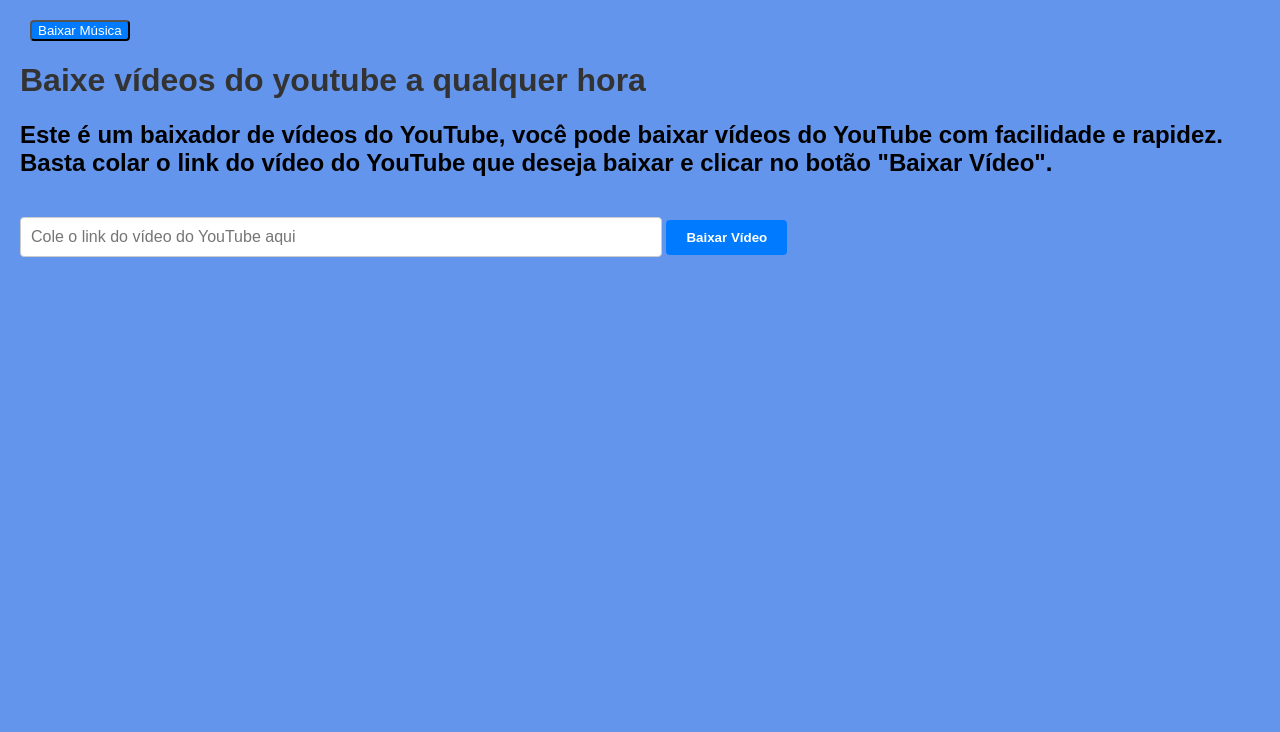
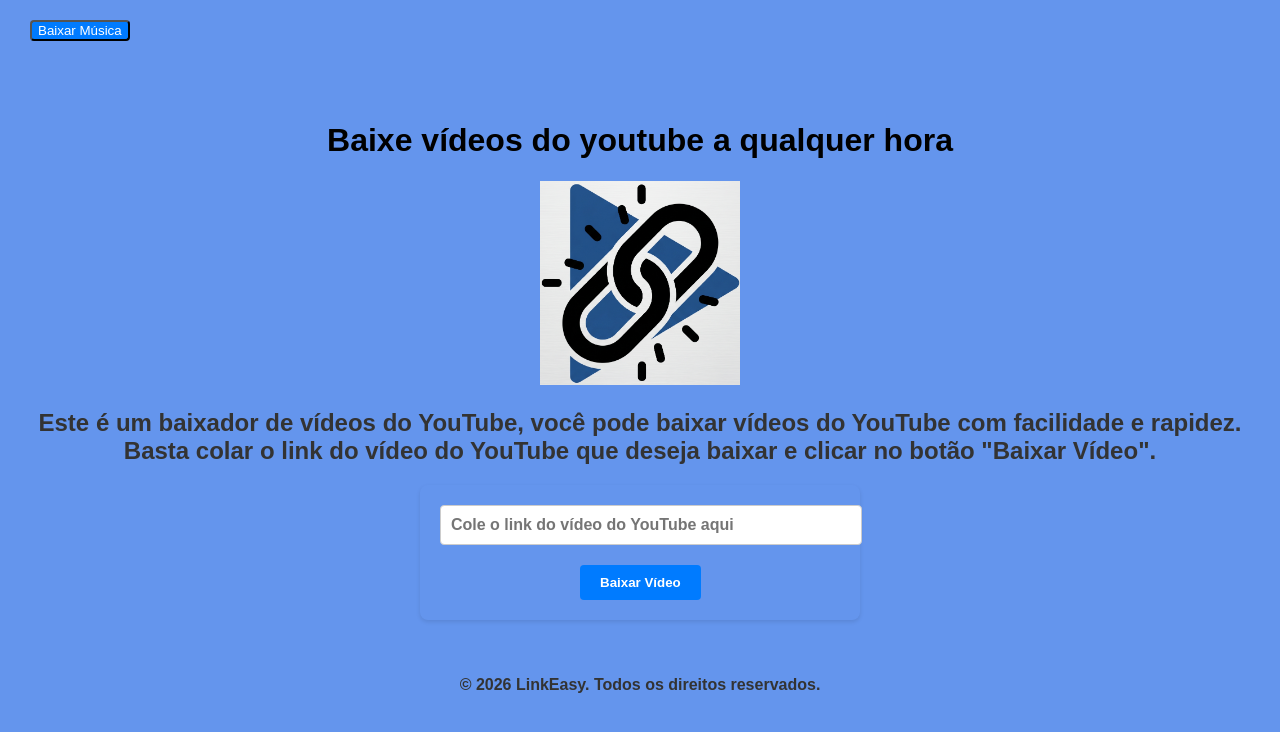
Before and after one commit to Davi-dev1/LinkEasy, a Flask app: page /baixar_video in a window 1280 px wide. Shown: the top 732 px of the page. Run offline with Flask 3, Linux system fonts and the light colour scheme.

Commit message:
Mudanças no front end da parte do video

```diff
--- /dev/null
+++ b/static/video.css
@@ -0,0 +1,77 @@
+body{
+    font-family: Arial, sans-serif;
+    background-color:cornflowerblue ;
+    margin: 0 auto;
+    padding: 20px;
+}
+.botao-seletor {
+    color: #fff;
+    margin: 0 10px;
+    background-color:#007BFF;
+    border-radius: 4px;
+    cursor: pointer;
+}
+h1{
+    text-align: center;
+    color: black;
+}
+h2{
+    text-align: center;
+    color: #333;
+}
+.container {
+    max-width: 400px;
+    margin: 0 auto;
+    padding: 20px;
+    border-radius: 8px;
+    box-shadow: 0 2px 4px rgba(0, 0, 0, 0.1);
+}
+form input {
+    font-size: 16px;
+    padding: 10px;
+    margin-bottom: 20px;
+    border: 1px solid #ccc;
+    border-radius: 4px;
+     width: 100%;
+     font-family: 'Arial', sans-serif;
+     font-weight: bold;
+}
+form button {
+    padding: 10px 20px;
+    background-color: #007BFF;
+    color: #fff;
+    border: none;
+    border-radius: 4px;
+    cursor: pointer;
+    font-weight: bold;
+    margin-left: 140px;
+}
+
+
+footer {
+    text-align: center;
+    margin-top: 40px;
+    color: #333;
+    font-weight: bold;
+}
+
+
+.logo img {
+
+    margin-bottom: 20px;
+    width: 200px;
+    height: auto;
+    align-items: center;
+    margin:0 auto;
+
+
+
+
+}
+.tudo {
+    display: flex;
+    flex-direction: column;
+    align-items: center;
+    margin-top: 60px;
+}
+/* essa classe ai "tudo" é a mágica da responsividade */
--- a/templates/baixar_video.html
+++ b/templates/baixar_video.html
@@ -1,11 +1,11 @@
 <!DOCTYPE html>
-<html lang="en">
+<html lang="pt-br">
 <head>
     <meta charset="UTF-8">
     <meta name="viewport" content="width=device-width, initial-scale=1.0">
     <title>Baixador de Vídeos</title>
     <link rel="icon" type="image/png" href="/static/logositemeu.png">
-    <link rel="stylesheet" href="/static/style.css">
+    <link rel="stylesheet" href="/static/video.css">
 </head>
 <body>
 
@@ -13,16 +13,29 @@
 
 
                <a href="/" ><button class="botao-seletor">Baixar Música </button> </a>
+
+    <div class="tudo">
+            <h1>Baixe vídeos do youtube  a qualquer hora </h1>
+
+            <div class="logo">
+            <img src="/static/logositemeu.png" alt="Logo do LinkEasy" >
             </div>
 
-            <h1>Baixe vídeos do youtube  a qualquer hora </h1>
 
             <h2>Este é um baixador de vídeos do YouTube, você pode baixar vídeos do YouTube com facilidade e rapidez. Basta colar o link do vídeo do YouTube que deseja baixar e clicar no botão "Baixar Vídeo".</h2>
 
+
+
+        <div  class ="container">
     <form action="/baixarvideo" method="post">
         <input type="text" name="url" placeholder="Cole o link do vídeo do YouTube aqui" class="input-url">
         <button type="submit" class="button">Baixar Vídeo</button>
     </form>
+        </div>
 
-</body>
+        <footer>
+            <p>&copy; 2026 LinkEasy. Todos os direitos reservados.</p>
+        </footer>
+    </div>
+            </body>
 </html>
--- a/templates/index.html
+++ b/templates/index.html
@@ -16,7 +16,7 @@
     </div>
 
 <div class="seletor-tipo">
-                <button class="botao-seletor activite">Baixar Música</button>
+               <a href="/"> <button class="botao-seletor activite">Baixar Música</button></a>
                <a href="/baixar_video" ><button class="botao-seletor activite">Baixar Vídeo </button> </a>
             </div>
 
```
